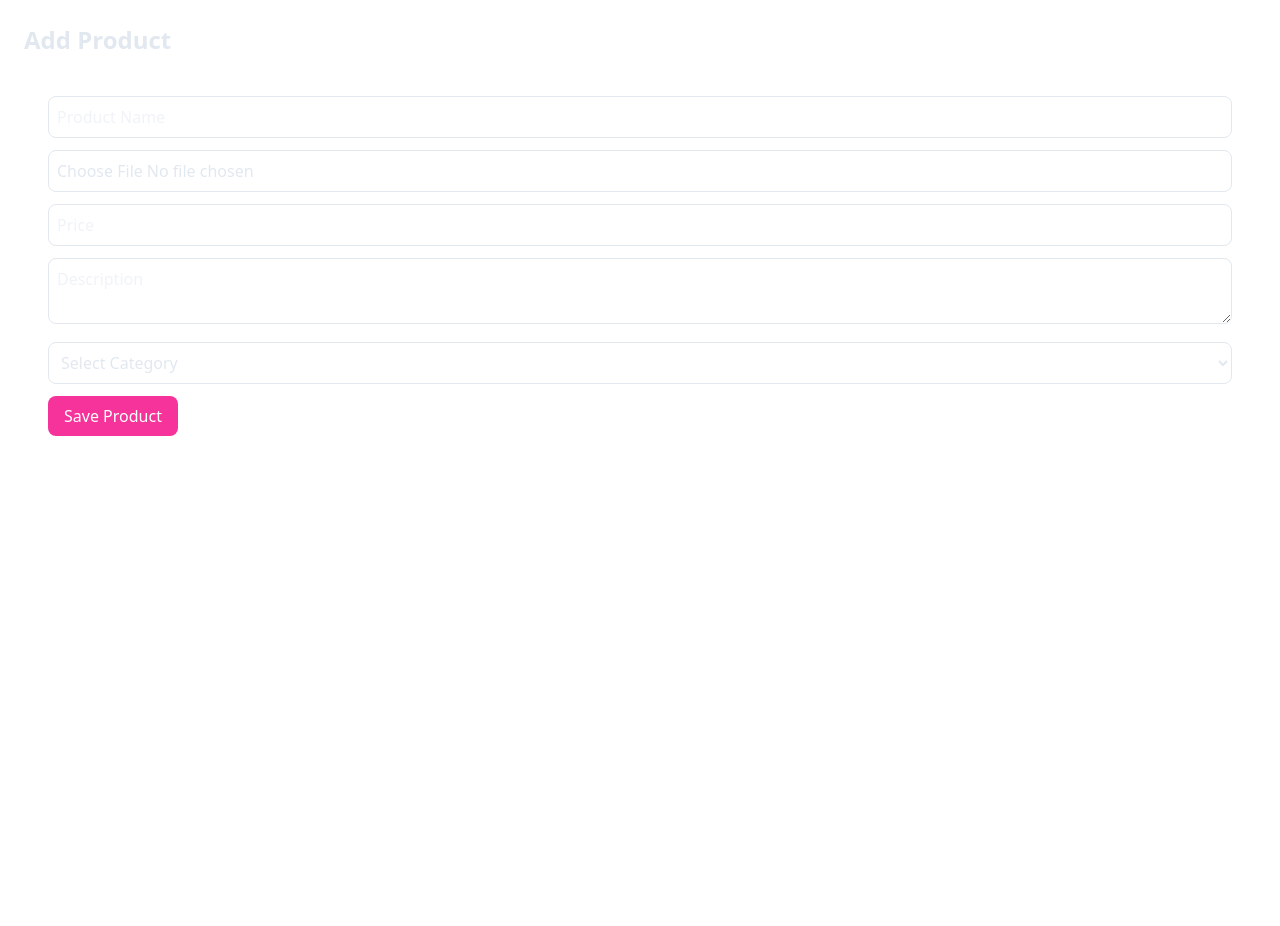
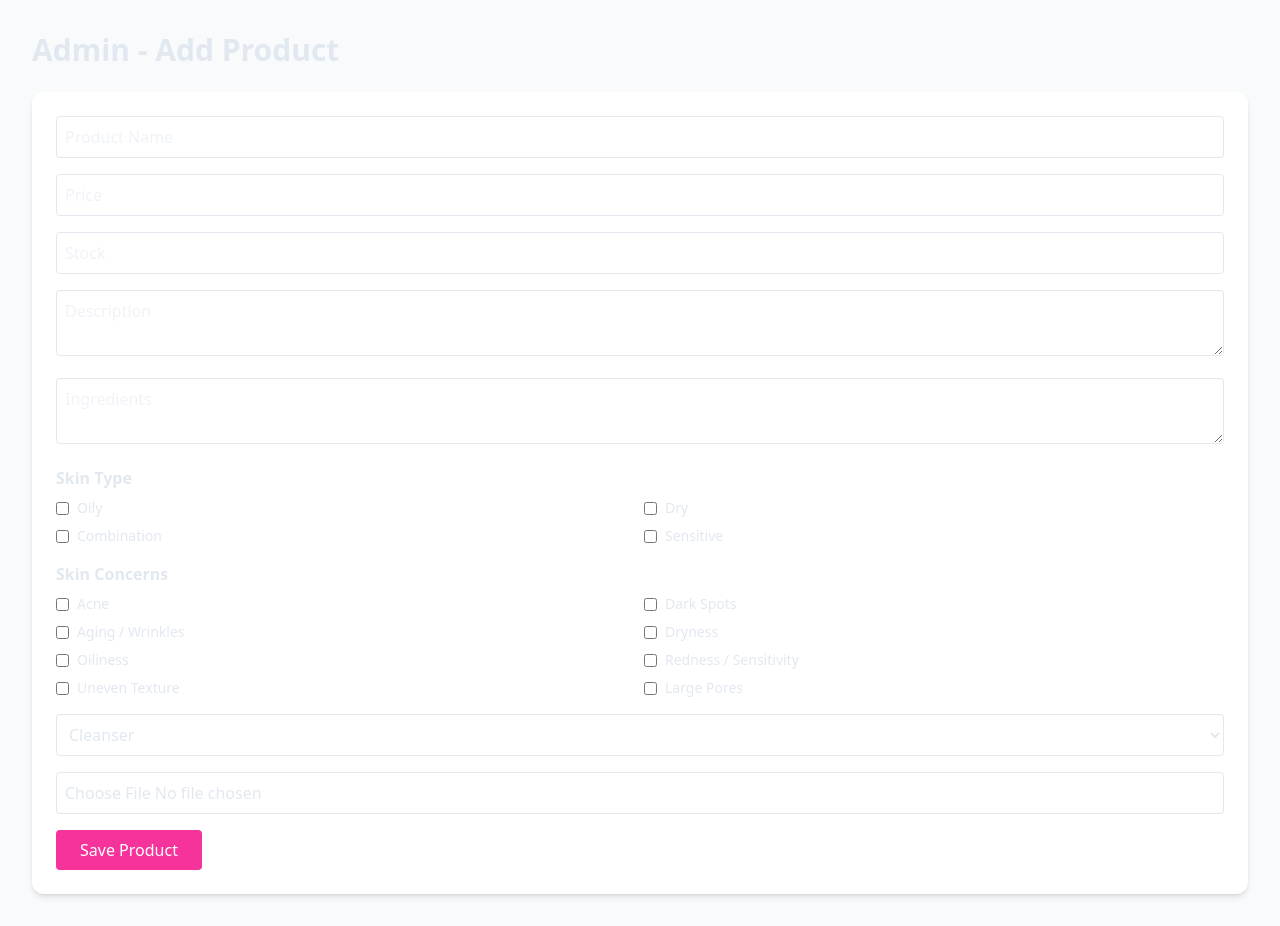
Before and after one commit to khushidhital64-arch/Skinova, a React app in the folder frontend/: page /admin/products in a window 1280 px wide. Before the commit the page ends 800 px from the top, so only its background shows below. Built offline with nearby package versions, Linux system fonts and the light colour scheme; the HTML template or start-up script is replaced by a standard one.

Commit message:
Update Products.jsx

```diff
--- a/frontend/src/Adminpages/Products.jsx
+++ b/frontend/src/Adminpages/Products.jsx
@@ -1,24 +1,209 @@
-import React from 'react'
+import React, { useState } from "react";
+import axios from "axios";
+
+const skinTypes = [
+  { value: "Oily", label: "Oily" },
+  { value: "Dry", label: "Dry" },
+  { value: "Combination", label: "Combination" },
+  { value: "Sensitive", label: "Sensitive" },
+];
+
+const skinConcerns = [
+  { value: "Acne", label: "Acne" },
+  { value: "Dark Spots", label: "Dark Spots" },
+  { value: "Aging / Wrinkles", label: "Aging / Wrinkles" },
+  { value: "Dryness", label: "Dryness" },
+  { value: "Oiliness", label: "Oiliness" },
+  { value: "Redness / Sensitivity", label: "Redness / Sensitivity" },
+  { value: "Uneven Texture", label: "Uneven Texture" },
+  { value: "Large Pores", label: "Large Pores" },
+];
 
 const Products = () => {
+  const [product, setProduct] = useState({
+    name: "",
+    price: "",
+    stock: "",
+    description: "",
+    ingredients: "",
+    skinType: [],
+    concerns: [],
+    category: "Cleanser",
+  });
+
+  const [image, setImage] = useState(null);
+
+  // ================= TEXT INPUT CHANGE =================
+  const handleChange = (e) => {
+    setProduct({ ...product, [e.target.name]: e.target.value });
+  };
+
+  // ================= CHECKBOX CHANGE =================
+  const handleCheckboxChange = (field, value) => {
+    setProduct((prev) => {
+      const exists = prev[field].includes(value);
+
+      return {
+        ...prev,
+        [field]: exists
+          ? prev[field].filter((item) => item !== value)
+          : [...prev[field], value],
+      };
+    });
+  };
+
+  // ================= SUBMIT =================
+  const handleSubmit = async (e) => {
+    e.preventDefault();
+
+    const formData = new FormData();
+
+    Object.keys(product).forEach((key) => {
+      if (Array.isArray(product[key])) {
+        product[key].forEach((item) => {
+          formData.append(key, item);
+        });
+      } else {
+        formData.append(key, product[key]);
+      }
+    });
+
+    formData.append("image", image);
+
+    try {
+      await axios.post("http://localhost:3001/api/products/add", formData, {
+        headers: { "Content-Type": "multipart/form-data" },
+      });
+
+      alert("Product Added Successfully ✅");
+    } catch (error) {
+      console.log(error);
+      alert("Error adding product");
+    }
+  };
+
   return (
-    <div className="min-h-screen p-6">
-<h2 className="text-2xl font-bold mb-4">Add Product</h2>
+    <div className="min-h-screen p-8 bg-gray-50">
+      <h2 className="text-3xl font-bold mb-6">Admin - Add Product</h2>
 
-<form className=" p-6 rounded-xl space-y-3">
-<input className="w-full border rounded-lg p-2" placeholder="Product Name" />
-<input type="file" className="w-full border rounded-lg p-2" />
-<input className="w-full border rounded-lg p-2" placeholder="Price" />
-<textarea className="w-full border rounded-lg p-2" placeholder="Description" />
-<select className="w-full border rounded-lg p-2">
-<option>Select Category</option>
-<option>Electronics</option>
-<option>Fashion</option>
-</select>
-<button className="bg-pink-500 text-white px-4 py-2 rounded-lg hover:bg-pink-600">Save Product</button>
-</form>
-</div>
-  )
-}
+      <form
+        onSubmit={handleSubmit}
+        className="bg-white p-6 rounded-xl shadow-md space-y-4"
+      >
+        <input
+          name="name"
+          value={product.name}
+          onChange={handleChange}
+          className="w-full border p-2 rounded"
+          placeholder="Product Name"
+          required
+        />
 
-export default Products
+        <input
+          name="price"
+          type="number"
+          value={product.price}
+          onChange={handleChange}
+          className="w-full border p-2 rounded"
+          placeholder="Price"
+          required
+        />
+
+        <input
+          name="stock"
+          type="number"
+          value={product.stock}
+          onChange={handleChange}
+          className="w-full border p-2 rounded"
+          placeholder="Stock"
+        />
+
+        <textarea
+          name="description"
+          value={product.description}
+          onChange={handleChange}
+          className="w-full border p-2 rounded"
+          placeholder="Description"
+        />
+
+        <textarea
+          name="ingredients"
+          value={product.ingredients}
+          onChange={handleChange}
+          className="w-full border p-2 rounded"
+          placeholder="Ingredients"
+        />
+
+        {/* ===== SKIN TYPE MULTI SELECT ===== */}
+        <div>
+          <label className="font-semibold block mb-2">Skin Type</label>
+          <div className="grid grid-cols-2 gap-2">
+            {skinTypes.map((type) => (
+              <label key={type.value} className="flex items-center gap-2 text-sm">
+                <input
+                  type="checkbox"
+                  checked={product.skinType.includes(type.value)}
+                  onChange={() =>
+                    handleCheckboxChange("skinType", type.value)
+                  }
+                />
+                {type.label}
+              </label>
+            ))}
+          </div>
+        </div>
+
+        {/* ===== SKIN CONCERNS MULTI SELECT ===== */}
+        <div>
+          <label className="font-semibold block mb-2">Skin Concerns</label>
+          <div className="grid grid-cols-2 gap-2">
+            {skinConcerns.map((concern) => (
+              <label
+                key={concern.value}
+                className="flex items-center gap-2 text-sm"
+              >
+                <input
+                  type="checkbox"
+                  checked={product.concerns.includes(concern.value)}
+                  onChange={() =>
+                    handleCheckboxChange("concerns", concern.value)
+                  }
+                />
+                {concern.label}
+              </label>
+            ))}
+          </div>
+        </div>
+
+        <select
+          name="category"
+          value={product.category}
+          onChange={handleChange}
+          className="w-full border p-2 rounded"
+        >
+          <option value="Cleanser">Cleanser</option>
+          <option value="Serum">Serum</option>
+          <option value="Moisturizer">Moisturizer</option>
+          <option value="Sunscreen">Sunscreen</option>
+        </select>
+
+        <input
+          type="file"
+          onChange={(e) => setImage(e.target.files[0])}
+          className="w-full border p-2 rounded"
+          accept="image/*"
+          required
+        />
+
+        <button
+          type="submit"
+          className="bg-pink-500 text-white px-6 py-2 rounded hover:bg-pink-600"
+        >
+          Save Product
+        </button>
+      </form>
+    </div>
+  );
+};
+
+export default Products;
```
